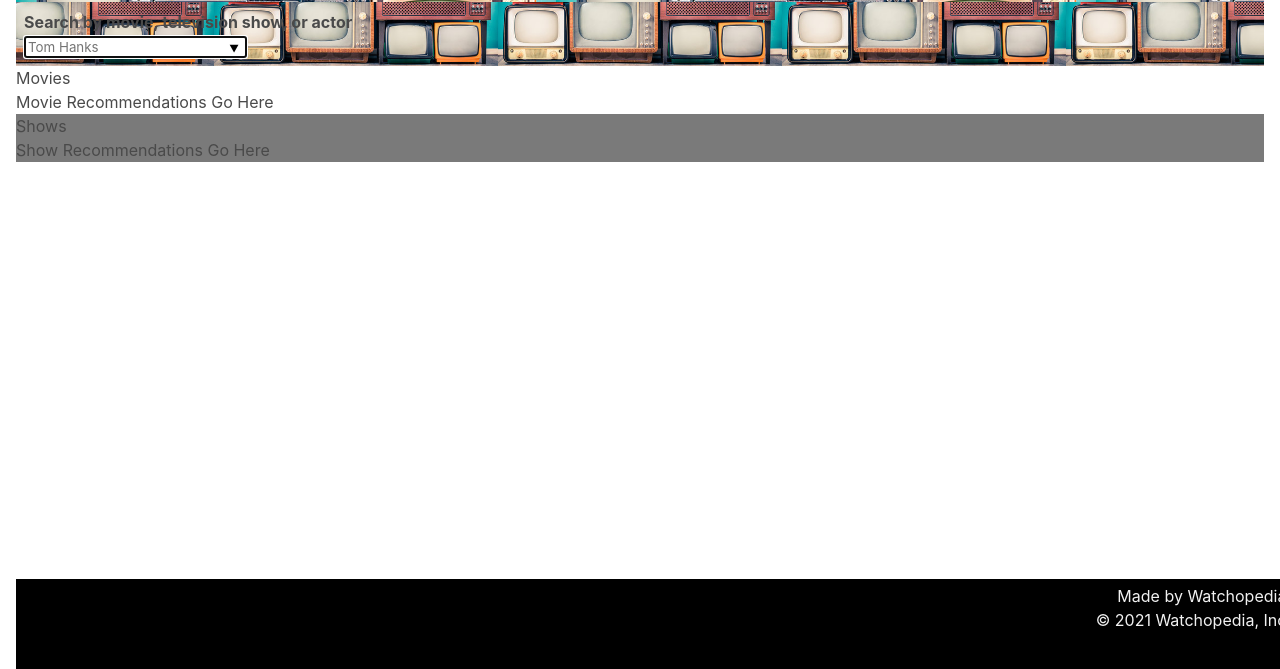
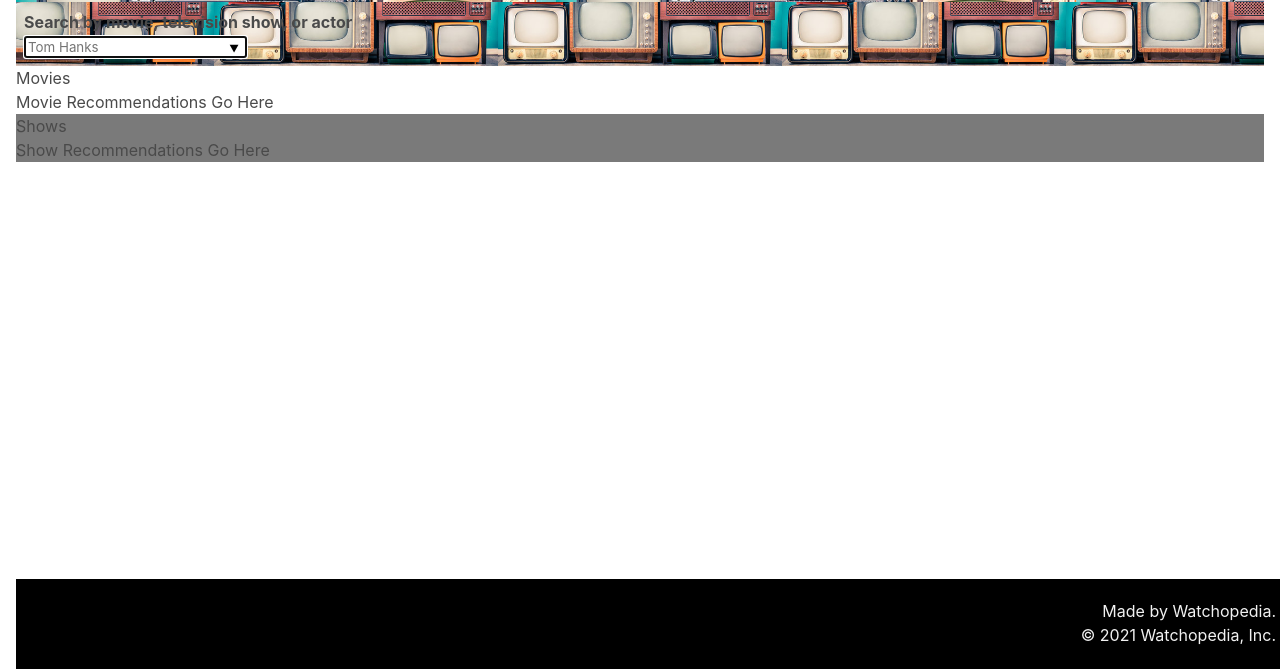
Before and after one commit to felipezintzun/watchopedia, a plain HTML site: page index.html in a window 1280 px wide. Shown: the part 131-800 px from the top of the page. Drawn offline with nearby package versions, Linux system fonts and the light colour scheme; files whose address does not match are found by name.

Commit message:
clean footer

```diff
--- a/assets/css/style.css
+++ b/assets/css/style.css
@@ -98,5 +98,5 @@ header {
     background: var(--bg-black);
     color: var(--primary-white);
     text-align: right;
-    padding: 5px;
+    padding: 20px;
   }
```
